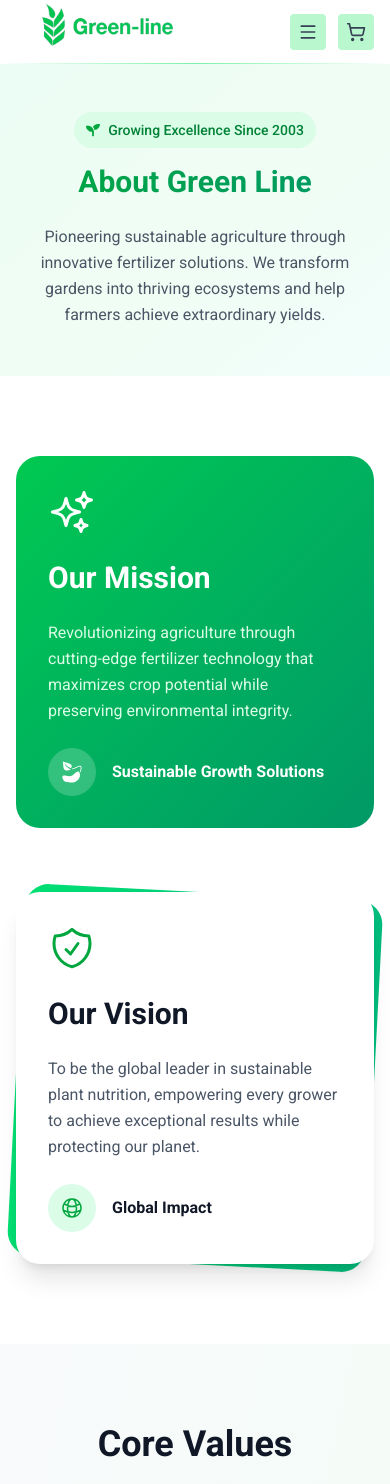
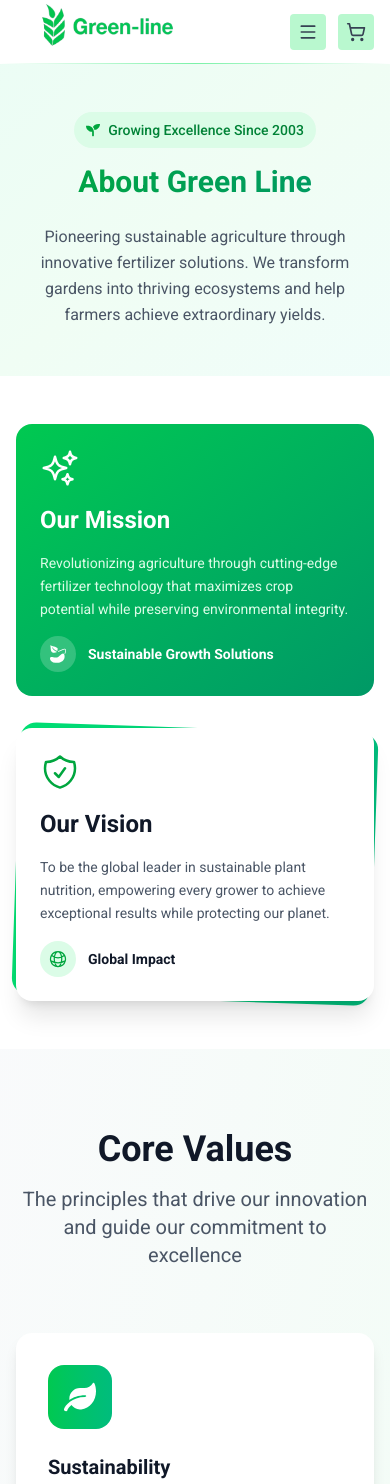
Before and after one commit to mohamed-samir-dev/Greenline, a Next.js app: page /about in a window 390 px wide. Shown: the top 1484 px of the page. Built offline with nearby package versions, Linux system fonts and the light colour scheme; no server answers.

Commit message:
feat: implement mission cards component with responsive design

```diff
--- a/app/about/components/MissionCards.tsx
+++ b/app/about/components/MissionCards.tsx
@@ -7,43 +7,43 @@ import { fadeInUp, staggerContainer } from './animations';
 
 export default function MissionCards() {
   return (
-    <section className="py-20 bg-white">
+    <section className="py-12 sm:py-16 md:py-20 bg-white">
       <div className="max-w-7xl mx-auto px-4 sm:px-6 lg:px-8">
         <motion.div
-          className="grid lg:grid-cols-2 gap-16 items-center"
+          className="grid lg:grid-cols-2 gap-8 sm:gap-12 lg:gap-16 items-center"
           variants={staggerContainer}
           initial="initial"
           whileInView="animate"
           viewport={{ once: true }}
         >
           <motion.div variants={fadeInUp}>
-            <div className="bg-linear-to-br from-green-500 to-emerald-600 p-8 rounded-3xl text-white">
-              <SparklesIcon className="h-12 w-12 mb-6" />
-              <h2 className="text-3xl font-bold mb-6">Our Mission</h2>
-              <p className="text-green-100 mb-6 leading-relaxed">
+            <div className="bg-linear-to-br from-green-500 to-emerald-600 p-6 sm:p-8 rounded-2xl sm:rounded-3xl text-white">
+              <SparklesIcon className="h-10 w-10 sm:h-12 sm:w-12 mb-4 sm:mb-6" />
+              <h2 className="text-2xl sm:text-3xl font-bold mb-4 sm:mb-6">Our Mission</h2>
+              <p className="text-green-100 mb-4 sm:mb-6 leading-relaxed text-sm sm:text-base">
                 Revolutionizing agriculture through cutting-edge fertilizer technology that maximizes crop potential while preserving environmental integrity.
               </p>
-              <div className="flex items-center gap-4">
-                <div className="bg-white/20 p-3 rounded-full">
-                  <GiPlantSeed className="h-6 w-6" />
+              <div className="flex items-center gap-3 sm:gap-4">
+                <div className="bg-white/20 p-2 sm:p-3 rounded-full">
+                  <GiPlantSeed className="h-5 w-5 sm:h-6 sm:w-6" />
                 </div>
-                <span className="font-semibold">Sustainable Growth Solutions</span>
+                <span className="font-semibold text-sm sm:text-base">Sustainable Growth Solutions</span>
               </div>
             </div>
           </motion.div>
           <motion.div variants={fadeInUp} className="relative">
-            <div className="absolute inset-0 bg-linear-to-r from-green-400 to-emerald-500 rounded-3xl transform rotate-3"></div>
-            <div className="relative bg-white p-8 rounded-3xl shadow-xl">
-              <ShieldCheckIcon className="h-12 w-12 text-green-600 mb-6" />
-              <h2 className="text-3xl font-bold text-gray-900 mb-6">Our Vision</h2>
-              <p className="text-gray-600 mb-6 leading-relaxed">
+            <div className="absolute inset-0 bg-linear-to-r from-green-400 to-emerald-500 rounded-2xl sm:rounded-3xl transform rotate-2 sm:rotate-3"></div>
+            <div className="relative bg-white p-6 sm:p-8 rounded-2xl sm:rounded-3xl shadow-xl">
+              <ShieldCheckIcon className="h-10 w-10 sm:h-12 sm:w-12 text-green-600 mb-4 sm:mb-6" />
+              <h2 className="text-2xl sm:text-3xl font-bold text-gray-900 mb-4 sm:mb-6">Our Vision</h2>
+              <p className="text-gray-600 mb-4 sm:mb-6 leading-relaxed text-sm sm:text-base">
                 To be the global leader in sustainable plant nutrition, empowering every grower to achieve exceptional results while protecting our planet.
               </p>
-              <div className="flex items-center gap-4">
-                <div className="bg-green-100 p-3 rounded-full">
-                  <GlobeAltIcon className="h-6 w-6 text-green-600" />
+              <div className="flex items-center gap-3 sm:gap-4">
+                <div className="bg-green-100 p-2 sm:p-3 rounded-full">
+                  <GlobeAltIcon className="h-5 w-5 sm:h-6 sm:w-6 text-green-600" />
                 </div>
-                <span className="font-semibold text-gray-900">Global Impact</span>
+                <span className="font-semibold text-gray-900 text-sm sm:text-base">Global Impact</span>
               </div>
             </div>
           </motion.div>
```
